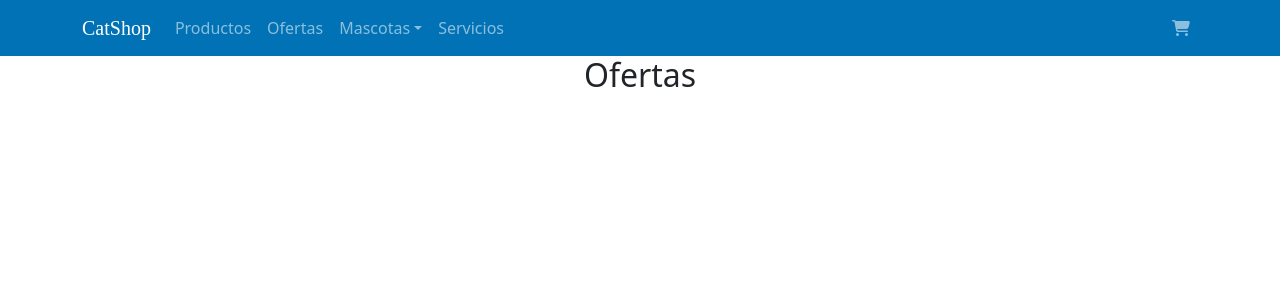
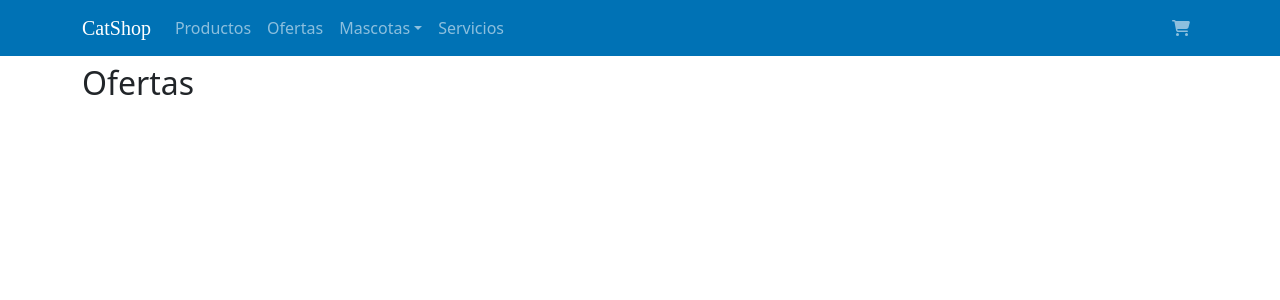
Before and after one commit to pabloacq/chReact, a React (Create React App) app: page / in a window 1280 px wide. Shown: the top 300 px of the page. Built offline with nearby package versions, Linux system fonts and the light colour scheme; a web font is replaced by a local one.

Commit message:
Desafio: Crea tu landing

```diff
--- a/src/App.js
+++ b/src/App.js
@@ -8,7 +8,7 @@ function App() {
   return (
     <div className="App">
         <NavBar/>
-        <main>
+        <main className="container ct-main">
           <ItemListContainer greeting="Ofertas"/>
         </main>
     </div>
--- /dev/null
+++ b/src/components/ItemListContainer.css
@@ -0,0 +1,12 @@
+.itemWrapper{
+  display:flex;
+  justify-content: space-between;
+}
+
+.ItemListContainer h2{
+  text-align: left;
+}
+
+.ItemListContainer{
+
+}
--- a/src/components/ItemListContainer.js
+++ b/src/components/ItemListContainer.js
@@ -1,8 +1,11 @@
 import React from 'react'
+import './ItemListContainer.css'
 
-function ItemListContainer({greeting}) {
+function ItemListContainer({ greeting }) {
   return (
-    <h2>{greeting}</h2>
+    <div className="ItemListContainer" >
+      <h2>{greeting}</h2>
+    </div>
   )
 }
 
--- a/src/style.css
+++ b/src/style.css
@@ -8,3 +8,7 @@
 .bg-french{
   background-color: #0072B5;
 }
+
+.ct-main{
+  margin-top: 1vh;
+}
```
